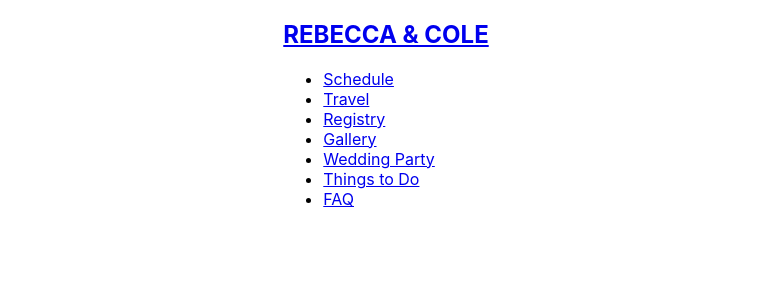
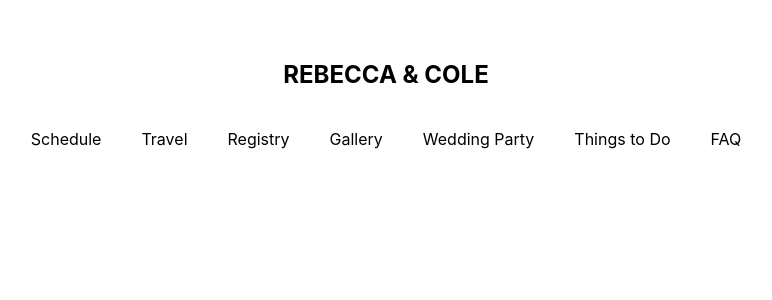
Before and after one commit to colecrum26/wedding, a React (Create React App) app in the folder wedding-website/: page / in a window 1280 px wide. Shown: the top 300 px of the page, without its empty margins (254-1026 px from the left). Built offline with nearby package versions, Linux system fonts and the light colour scheme.

Commit message:
styled nav

```diff
--- a/wedding-website/src/App.css
+++ b/wedding-website/src/App.css
@@ -5,3 +5,15 @@ div {
   align-items: center;
   justify-content: center;
 }
+
+a {
+  text-decoration: none;
+}
+a:link, a:visited, a:active {
+  /* use var color from swatch template */
+  /* may change active to another color */
+  color: black;
+}
+a:hover {
+  color: blue;
+}
--- a/wedding-website/src/components/header.jsx
+++ b/wedding-website/src/components/header.jsx
@@ -1,10 +1,11 @@
 import { NavLink } from "react-router-dom";
+import "../style/header.css";
 
 function Header() {
     return (
         <header>
             <nav>
-                <h1 className="header-title"><NavLink>REBECCA & COLE</NavLink></h1>
+                <h1 id="header-title"><NavLink>REBECCA & COLE</NavLink></h1>
                 <ul className="nav-links">
                     <li className="nav-item"><NavLink>Schedule</NavLink></li>
                     <li className="nav-item"><NavLink>Travel</NavLink></li>
--- /dev/null
+++ b/wedding-website/src/style/header.css
@@ -0,0 +1,23 @@
+header {
+    position: sticky;
+    position: -webkit-sticky;
+    top: 0;
+}
+
+nav {
+    display: flex;
+    flex-direction: column;
+    align-items: center;
+    margin: 40px 0 0 0;
+}
+
+.nav-links {
+    margin: 20px 0 0 0;
+    padding: 0;
+    display: flex;
+}
+
+.nav-item {
+    padding: 0 20px;
+    list-style: none;
+}
```
